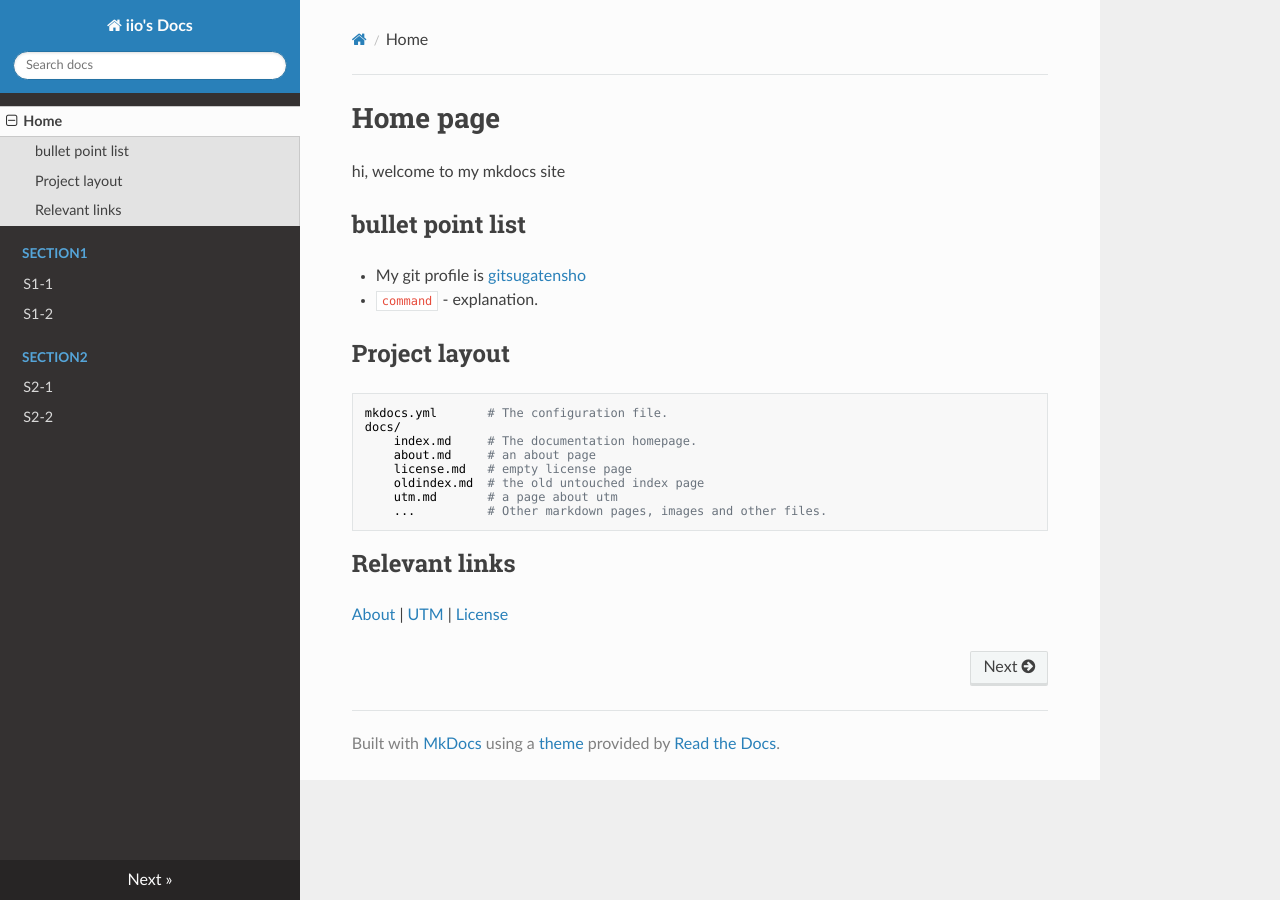
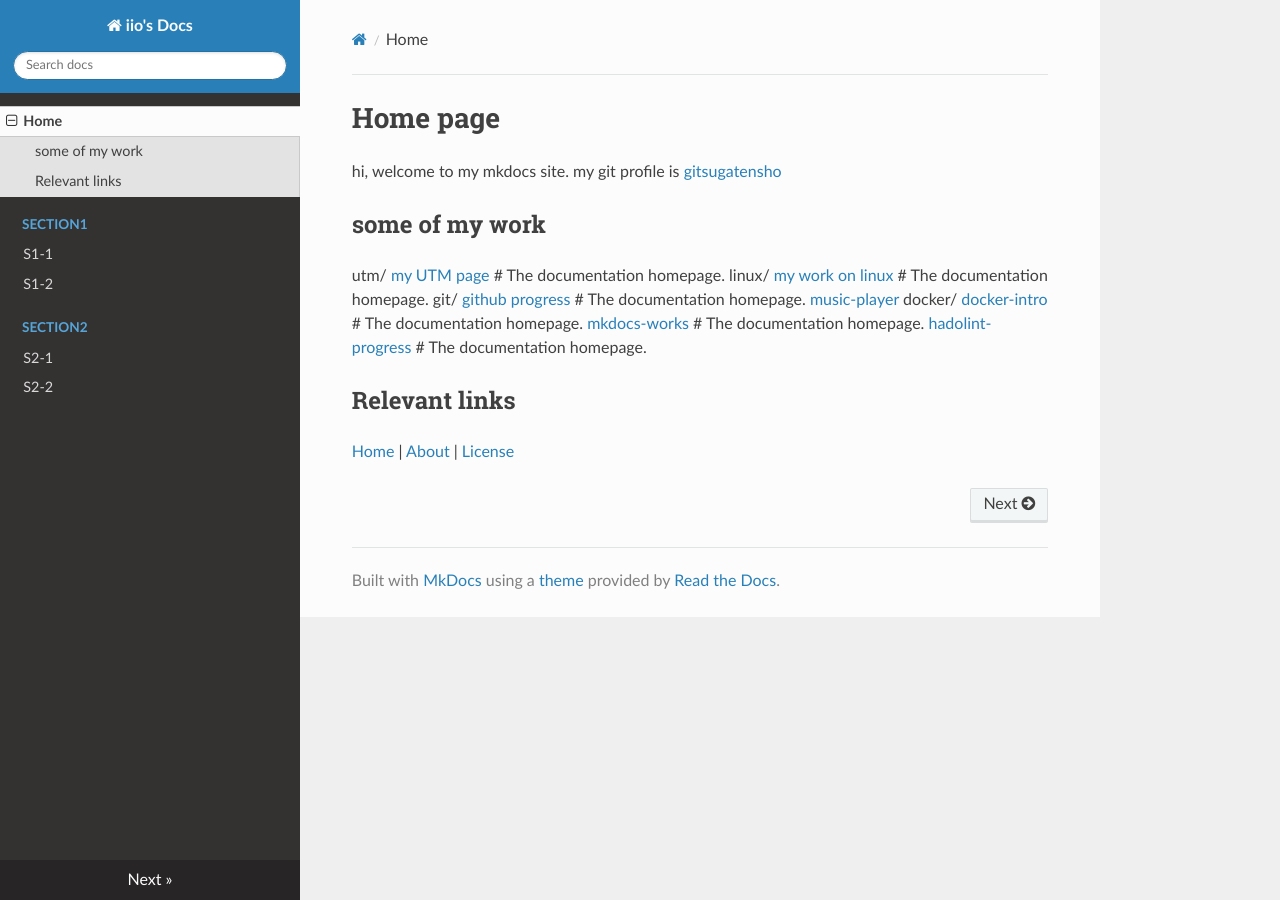
Before and after one commit to gitsugatensho/gitsugatensho.github.io, an MkDocs documentation site: the page built from docs/index.md, in a window 1280 px wide. Built offline with MkDocs 1.6.1, drawn with Linux system fonts in a browser that asks for light colours; nearby versions of some CDN libraries.

Commit message:
added new .md

```diff
--- a/docs/index.md
+++ b/docs/index.md
@@ -1,23 +1,22 @@
 # Home page
 
-hi, welcome to my mkdocs site
+hi, welcome to my mkdocs site. my git profile is [gitsugatensho](https://github.com/gitsugatensho)
 
-## bullet point list
+## some of my work
 
-* My git profile is [gitsugatensho](https://github.com/gitsugatensho)
-* `command` - explanation.
+utm/
+    [my UTM page](./section1/utm/utm-page)     # The documentation homepage.
+linux/
+    [my work on linux](./section1/linux/linux-page)     # The documentation homepage.
+git/
+    [github progress](./section1/github/git-page)     # The documentation homepage.
+    [music-player](./section1/github/music-player)
+docker/
+    [docker-intro](./section1/docker/docker-page)     # The documentation homepage.
+    [mkdocs-works](./section1/docker/mkdocs-page)     # The documentation homepage.
+    [hadolint-progress](./section1/docker/hadolint-page)     # The documentation homepage.
 
-## Project layout
-
-    mkdocs.yml       # The configuration file.
-    docs/
-        index.md     # The documentation homepage.
-        about.md     # an about page
-        license.md   # empty license page
-        oldindex.md  # the old untouched index page
-        utm.md       # a page about utm
-        ...          # Other markdown pages, images and other files.
 
 ## Relevant links
 
-[About](http://0.0.0.0:8000/about/) | [UTM](http://0.0.0.0:8000/utm/) | [License](http://0.0.0.0:8000/license/)
+[Home](./index/) | [About](/about/) | [License](license)
```
Also changed, not shown: docs/oldindex.md (+16 -10 lines), docs/section1/S1-1.md (deleted, +0 -2 lines), docs/section1/S1-2.md (deleted), docs/section1/docker/docker-page.md (added), docs/section1/docker/hadolint-page.md (added), docs/section1/docker/mkdocs-page.md (added), docs/section1/git/git-page.md (added), docs/section1/git/music-player.md (added), docs/section1/linux/linux-page.md (added), docs/section1/utm/utm-page.md (added).
